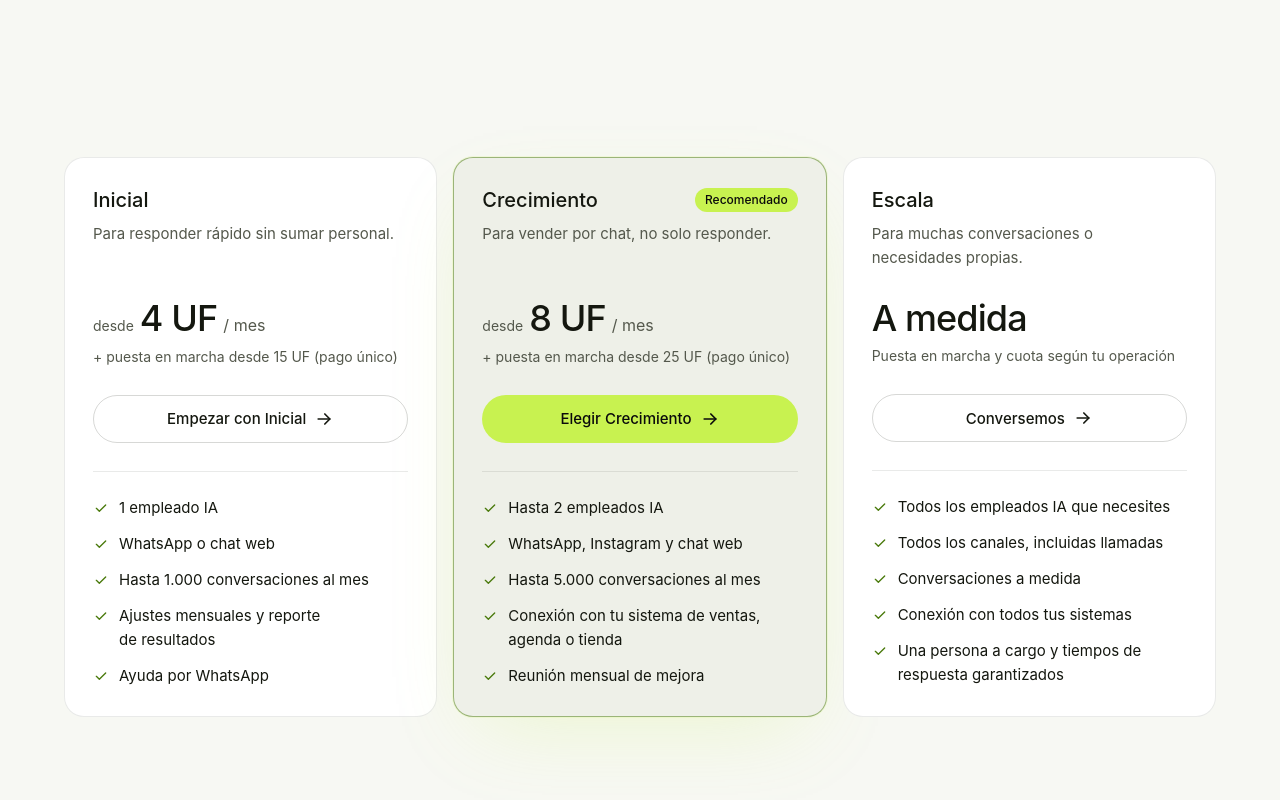
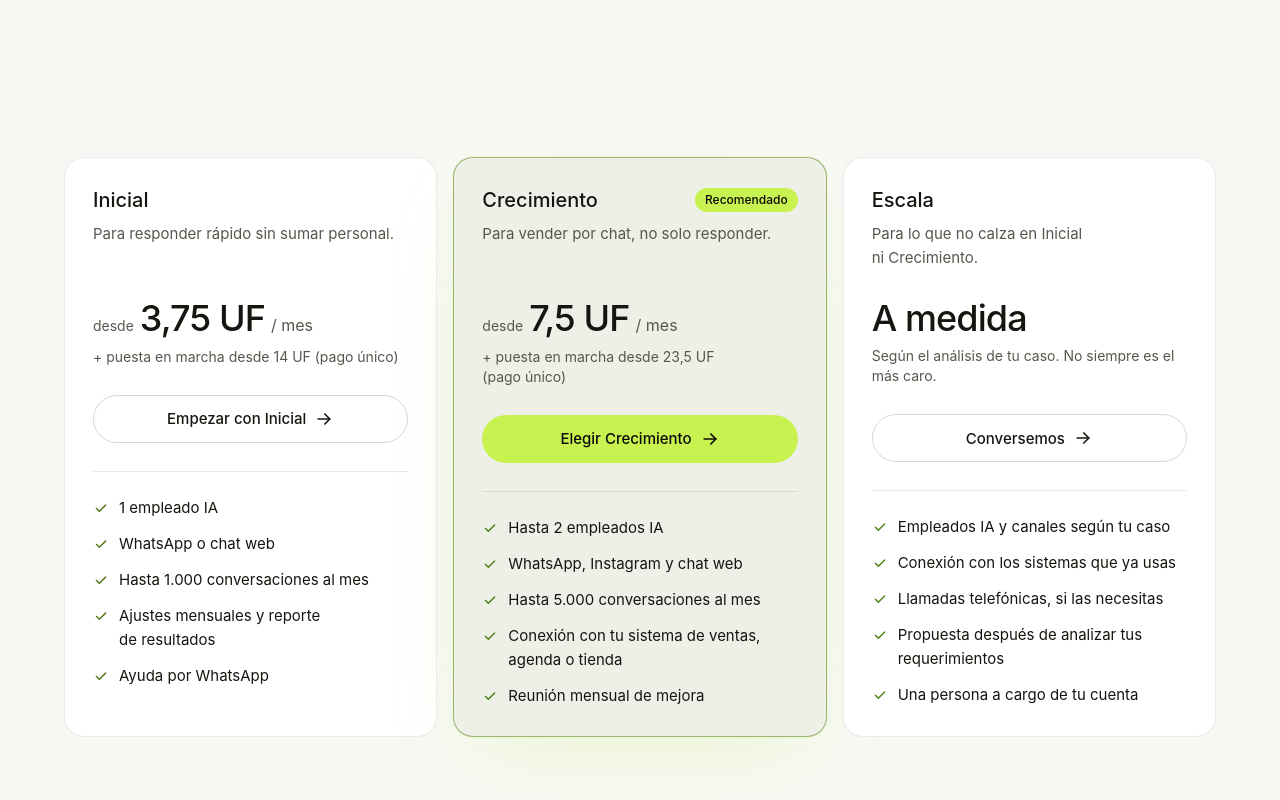
Before and after one commit to BaironDev1/agencia-ia, an Astro site: page / in a window 1280 px wide. Shown: the part 6897-7697 px from the top of the page. Built offline with nearby package versions, Linux system fonts and the light colour scheme; Astro itself is replaced by a stand-in of ours.

Commit message:
feat: adjust AI plan prices and Escala positioning
Crecimiento setup capped at 23.5 UF (under CLP 1,000,000 net); other
plan values scaled by the same factor. Escala is presented as the plan
for needs that don't fit the other two, priced after analysis. Remove
the contradictory 'includes setup' line from the pricing intro.

Co-Authored-By: Claude Opus 5.5 <noreply@anthropic.com>

```diff
--- a/src/components/sections/Pricing.astro
+++ b/src/components/sections/Pricing.astro
@@ -11,7 +11,7 @@ import { aiPlans, devPlans, guarantee, pricingNotes } from '../../data/site';
       id="planes-title"
       eyebrow="Planes"
       title="Elige por el trabajo que necesitas resuelto."
-      intro="Todos incluyen la puesta en marcha, mejoras cada mes y ayuda por WhatsApp. Sin permanencia. Sin letra chica."
+      intro="Todos incluyen mejoras cada mes y ayuda por WhatsApp. Sin permanencia. Sin letra chica."
     />
 
     <!-- Equipo de desarrollo mensual -->
@@ -82,7 +82,7 @@ import { aiPlans, devPlans, guarantee, pricingNotes } from '../../data/site';
                   </p>
                 )}
                 <p class="mt-2 text-sm text-muted">
-                  {custom ? 'Puesta en marcha y cuota según tu operación' : `+ puesta en marcha desde ${plan.setup} (pago único)`}
+                  {custom ? 'Según el análisis de tu caso. No siempre es el más caro.' : `+ puesta en marcha desde ${plan.setup} (pago único)`}
                 </p>
               </div>
 
--- a/src/data/site.ts
+++ b/src/data/site.ts
@@ -305,7 +305,7 @@ export const faqs = [
   {
     question: '¿Cuánto cuesta?',
     answer:
-      'Los empleados IA parten desde 4 UF al mes más un pago único de puesta en marcha; el detalle está en Planes. El software a medida se cotiza con precio cerrado por etapa, después del diagnóstico gratis.',
+      'Los empleados IA parten desde 3,75 UF al mes más un pago único de puesta en marcha; el detalle está en Planes. El software a medida se cotiza con precio cerrado por etapa, después del diagnóstico gratis.',
   },
   {
     question: '¿Hay permanencia?',
@@ -347,8 +347,12 @@ export const companySizes = ['1 a 4 personas', '5 a 19', '20 a 150', 'Más de 15
 export const dailyConversations = ['Menos de 10', '10 a 100', 'Más de 100', 'No lo sé'];
 
 /* ───────────────────────── Planes ─────────────────────────
- * TODO: TODOS los valores de esta sección son provisorios. Ajusta precios,
- * topes y condiciones a tu realidad antes de publicar. Valores en UF + IVA.
+ * Valores en UF + IVA. Regla de Bairon (2026-11-21): lo más caro del plan
+ * Crecimiento (la puesta en marcha) no supera $1.000.000 neto. Con la UF de
+ * $41.377,93, 23,5 UF = $972.381; revisar el valor si la UF pasa de $42.553.
+ * Los demás valores se ajustaron en la misma proporción (×0,94).
+ * TODO: confirmar condiciones (IVA según la formalización, diagnóstico gratis,
+ * alcance del descuento anual) antes de dar AMP-7 por cerrado.
  */
 
 export const guarantee = {
@@ -368,8 +372,8 @@ export const aiPlans: {
   {
     name: 'Inicial',
     tagline: 'Para responder rápido sin sumar personal.',
-    setup: '15 UF',
-    monthly: '4 UF',
+    setup: '14 UF',
+    monthly: '3,75 UF',
     features: [
       '1 empleado IA',
       'WhatsApp o chat web',
@@ -382,8 +386,8 @@ export const aiPlans: {
   {
     name: 'Crecimiento',
     tagline: 'Para vender por chat, no solo responder.',
-    setup: '25 UF',
-    monthly: '8 UF',
+    setup: '23,5 UF',
+    monthly: '7,5 UF',
     featured: true,
     features: [
       'Hasta 2 empleados IA',
@@ -396,15 +400,17 @@ export const aiPlans: {
   },
   {
     name: 'Escala',
-    tagline: 'Para muchas conversaciones o necesidades propias.',
+    // No es "el plan más caro": es para lo que no calza en los otros dos. El precio
+    // sale del análisis completo de los requerimientos y puede ser menor.
+    tagline: 'Para lo que no calza en Inicial ni Crecimiento.',
     setup: 'A medida',
     monthly: 'A medida',
     features: [
-      'Todos los empleados IA que necesites',
-      'Todos los canales, incluidas llamadas',
-      'Conversaciones a medida',
-      'Conexión con todos tus sistemas',
-      'Una persona a cargo y tiempos de respuesta garantizados',
+      'Empleados IA y canales según tu caso',
+      'Conexión con los sistemas que ya usas',
+      'Llamadas telefónicas, si las necesitas',
+      'Propuesta después de analizar tus requerimientos',
+      'Una persona a cargo de tu cuenta',
     ],
     cta: 'Conversemos',
   },
```
